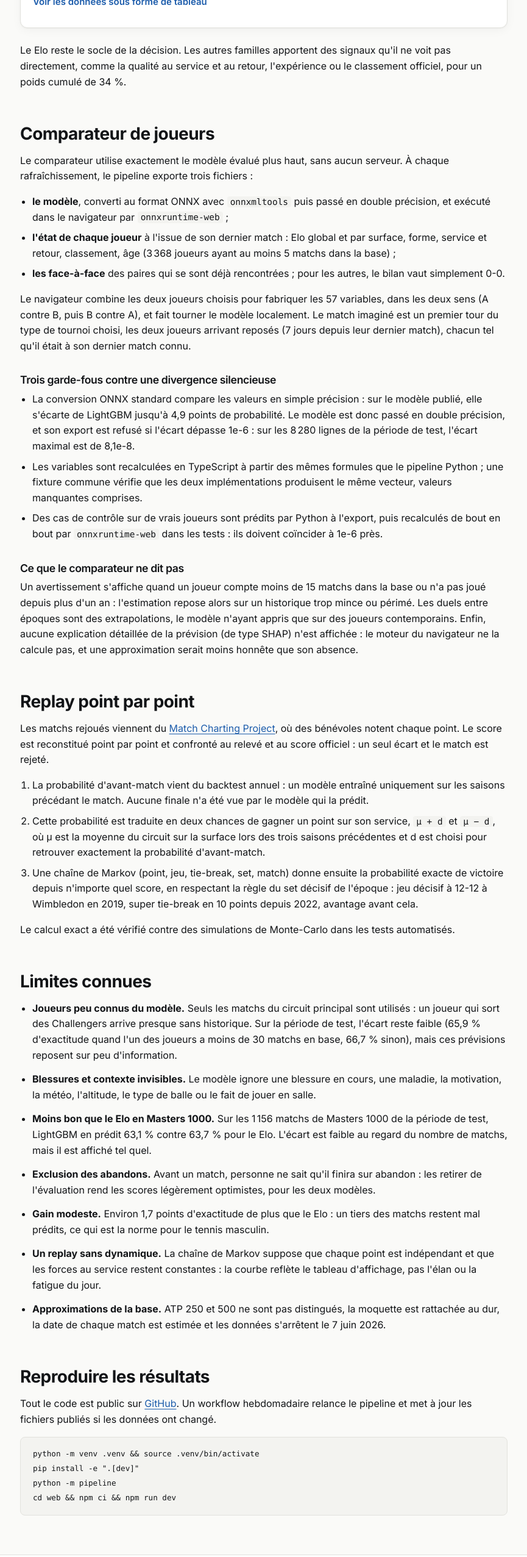
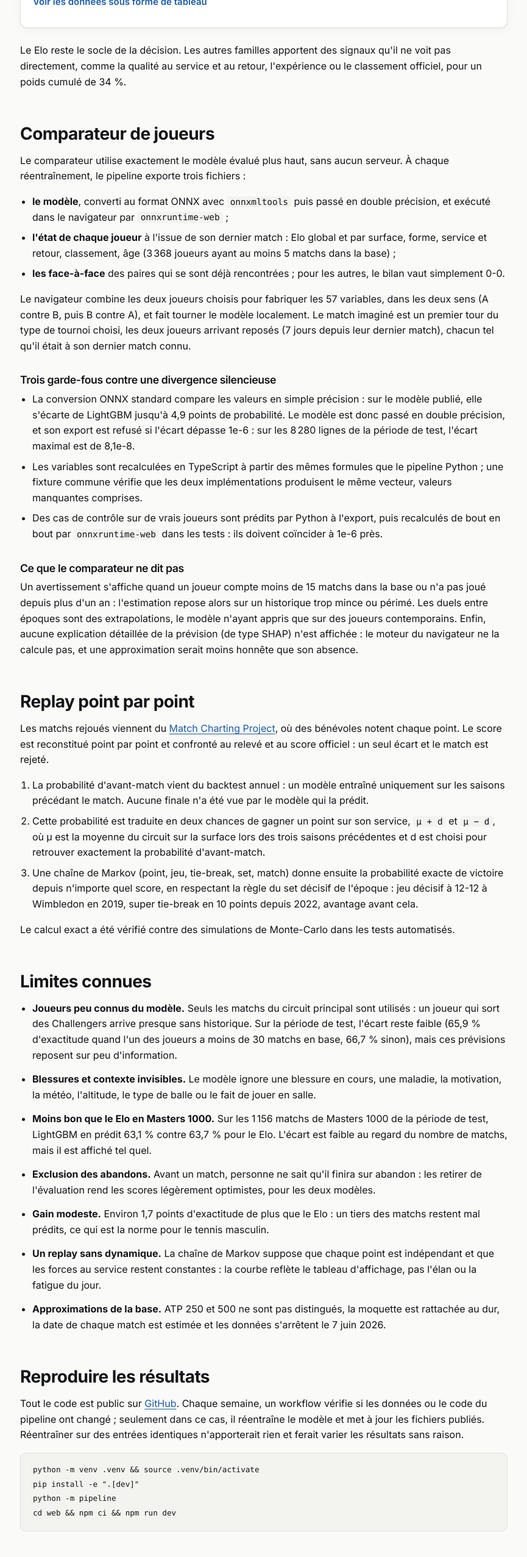
Before and after one commit to ligsow6/MatchPointAI, a Next.js app in the folder web/: page /methodologie in a window 1280 px wide. Shown: the part 4691-7244 px from the top of the page at 61% size, without its empty margins (63-928 px from the left). Built offline with nearby package versions, Linux system fonts and the light colour scheme.

Commit message:
docs: explique quand le pipeline réentraîne le modèle

```diff
--- a/web/app/methodologie/page.tsx
+++ b/web/app/methodologie/page.tsx
@@ -413,7 +413,7 @@ export default function MethodologyPage() {
         <Section id="comparateur" title="Comparateur de joueurs">
           <p>
             Le comparateur utilise exactement le modèle évalué plus haut, sans aucun serveur. À
-            chaque rafraîchissement, le pipeline exporte trois fichiers :
+            chaque réentraînement, le pipeline exporte trois fichiers :
           </p>
           <ul>
             <li>
@@ -557,9 +557,10 @@ export default function MethodologyPage() {
 
         <Section id="reproduire" title="Reproduire les résultats">
           <p>
-            Tout le code est public sur <a href={REPOSITORY_URL}>GitHub</a>. Un workflow
-            hebdomadaire relance le pipeline et met à jour les fichiers publiés si les données ont
-            changé.
+            Tout le code est public sur <a href={REPOSITORY_URL}>GitHub</a>. Chaque semaine, un
+            workflow vérifie si les données ou le code du pipeline ont changé ; seulement dans ce
+            cas, il réentraîne le modèle et met à jour les fichiers publiés. Réentraîner sur des
+            entrées identiques n&apos;apporterait rien et ferait varier les résultats sans raison.
           </p>
           <pre className={styles.code}>
             <code>{`python -m venv .venv && source .venv/bin/activate
```
Also changed, not shown: 1 other file (tests, documents, lock files or other folders).
